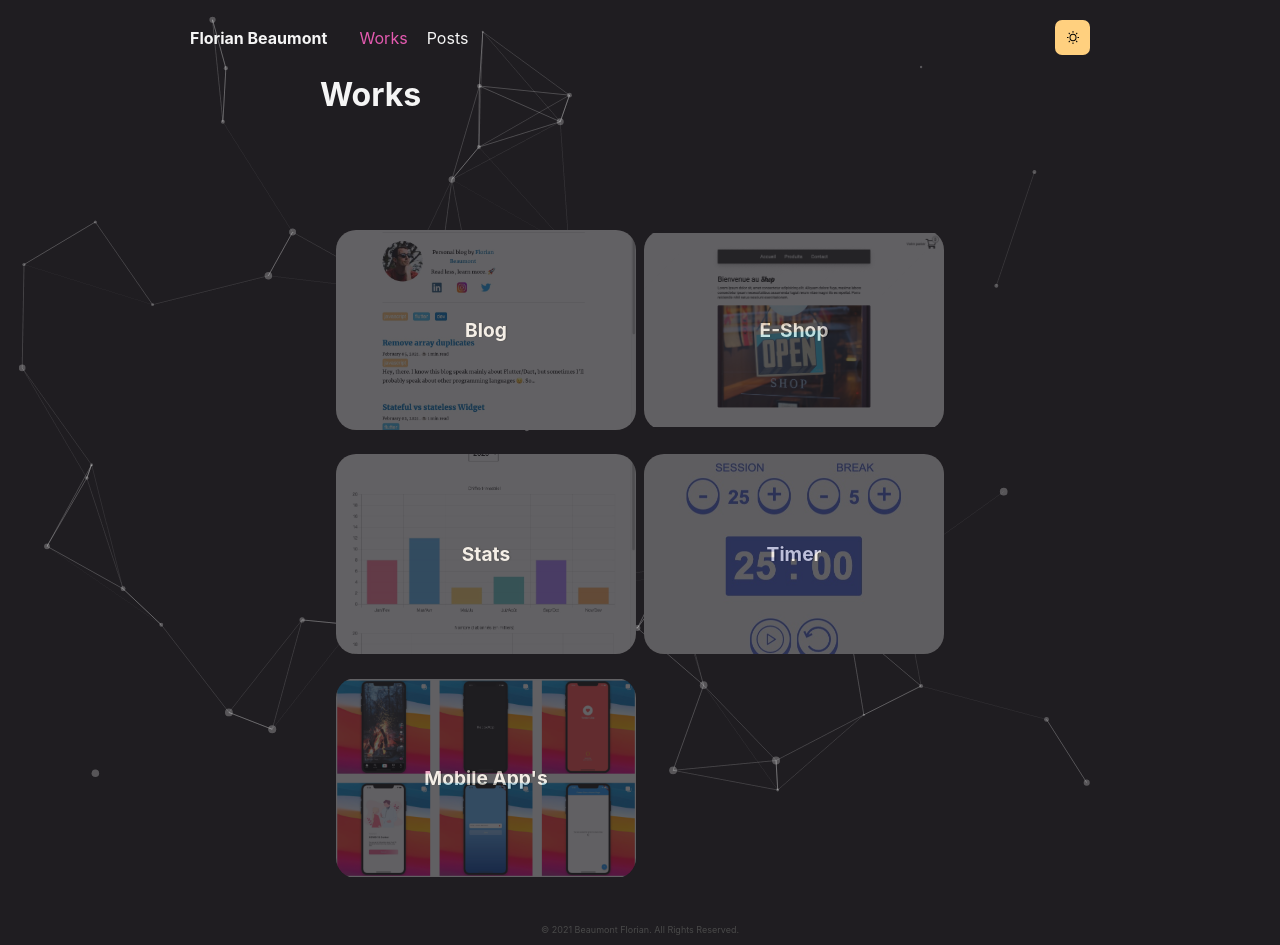
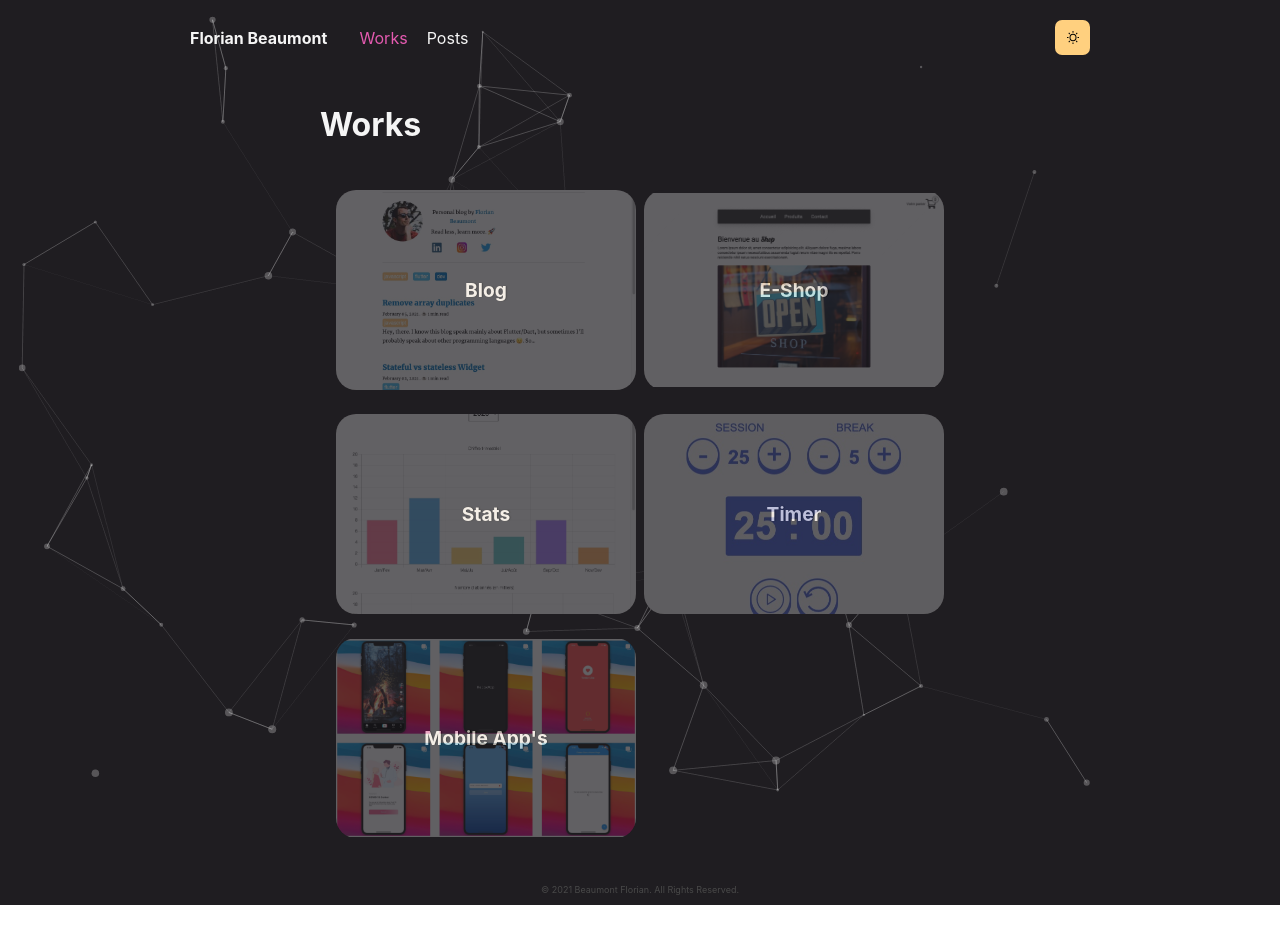
Before and after one commit to BFlorian91/react-portfolio, a React (Create React App) app: page /works in a window 1280 px wide. After the commit the page ends 905 px from the top, so only its background shows below. Built offline with nearby package versions, Linux system fonts and the light colour scheme.

Commit message:
edit annimation works page

```diff
--- a/src/Pages/Works/Works.css
+++ b/src/Pages/Works/Works.css
@@ -1,19 +1,13 @@
-.works-container {
+.works {
   display: flex;
   flex-direction: column;
 }
 
-.card-grid {
-  display: grid;
-  grid-template-columns: repeat(2, 1fr);
-  grid-column-gap: .5rem;
-  grid-row-gap: 1.5rem;
-  width: 100%;
-  padding: 1rem;
-  margin-top: 100px;
+.works__title {
+  padding-top: 30px;
 }
 
-.works-container .card {
+.works__card {
   display: flex;
   justify-content: center;
   align-items: center;
@@ -26,14 +20,24 @@
   overflow: hidden;
 }
 
-.works-container .card img {
+.works__card--grid {
+  display: grid;
+  grid-template-columns: repeat(2, 1fr);
+  grid-column-gap: .5rem;
+  grid-row-gap: 1.5rem;
+  width: 100%;
+  padding: 1rem;
+  margin-top: 30px;
+}
+
+.works__card--img {
   width: 100%;
   position: absolute;
   opacity: .3;
   cursor: pointer;
 }
 
-.works-container .card.darkmode {
+.works__card.darkmode {
   width: 100%;
   text-shadow: 1px 0px 1px black;
   background: #1f1d21;
@@ -41,23 +45,31 @@
 
 }
 
-.works-container .card.lightmode {
+.works__card.lightmode {
   width: 100%;
   background: #F0E7DB;
   color: #1f1d21;
 }
 
-.vertical-slide {
+.works__card--vertical-slide {
   opacity: 0;
   animation: animate 0.3s linear;
   animation-fill-mode: forwards;
 }
 
-.vertical-slide:nth-child(3) {
-  animation-delay: 150ms;
+.works__card--vertical-slide:nth-child(2) {
+  animation-delay: 25ms;
 }
 
-.vertical-slide:nth-child(4) {
+.works__card--vertical-slide:nth-child(3) {
+  animation-delay: 50ms;
+}
+
+.works__card--vertical-slide:nth-child(4) {
+  animation-delay: 250ms;
+}
+
+.works__card--vertical-slide:nth-child(5) {
   animation-delay: 400ms;
 }
 
@@ -76,10 +88,8 @@
   }
 }
 
-
-
 @media screen and (max-width: 640px) {
-  .card-grid {
+  .works__card--grid {
     grid-template-columns: 1fr;
   }
 }
--- a/src/Pages/Works/Works.jsx
+++ b/src/Pages/Works/Works.jsx
@@ -11,24 +11,28 @@ export default function Works() {
   const { themePreference } = useContext(ThemeContext)
 
   return (
-    <div className="works-container vertical-slide">
-      <h1 className="vertical-slide">Works</h1>
-      <div className="card-grid vertical-slide">
+    <div className="works">
+      <h1 className="works__title">Works</h1>
+      <div className="works__card--grid">
         {datas.map((item, index) => {
           return (
             <Link
               key={index}
-              className={themePreference.darkmode ? 'darkmode' : 'lightmode'}
+              className={
+                themePreference.darkmode
+                  ? 'darkmode works__card--vertical-slide'
+                  : 'lightmode'
+              }
               to={`/works/${item.id}-${item.title.toLowerCase()}`}
             >
               <div
                 className={
                   themePreference.darkmode
-                    ? 'card darkmode'
-                    : 'card lightmode'
+                    ? 'works__card darkmode'
+                    : 'works__card lightmode'
                 }
               >
-                <img src={item.images[0]} />
+                <img className="works__card--img" src={item.images[0]} />
                 <p>{item.title}</p>
               </div>
             </Link>
```
